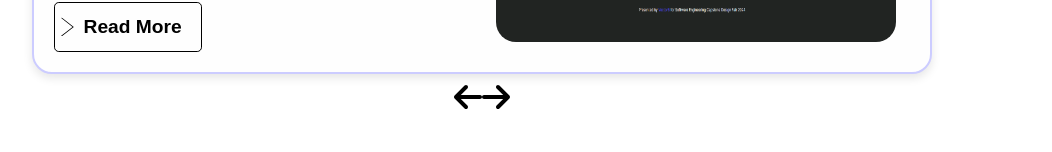
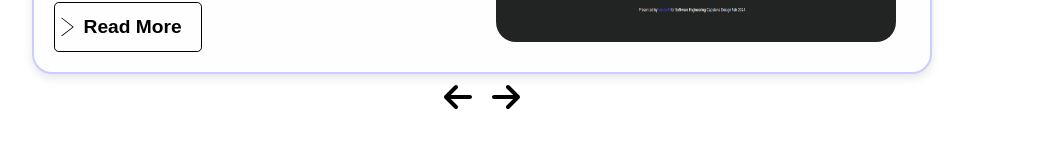
Before and after one commit to TienDatJohnyDo/johny-website, a React (Create React App) app: page / in a window 1280 px wide. Shown: the part 648-800 px from the top of the page, without its empty margins (158-1210 px from the left). Built offline with nearby package versions, Linux system fonts and the light colour scheme.

Commit message:
ARROW spaced

```diff
--- a/src/Components/Home.js
+++ b/src/Components/Home.js
@@ -161,13 +161,13 @@ function HomePage() {
                     </div>
                 </div>
                 <div className="flex justify-between mt-4">
-                    <button onClick={handlePrevProject}>
-                        <FontAwesomeIcon icon={faArrowLeft} />
-                    </button>
-                    <button onClick={handleNextProject}>
-                        <FontAwesomeIcon icon={faArrowRight} />
-                    </button>
-                </div>
+    <button onClick={handlePrevProject} style={{ marginRight: '10px' }}>
+        <FontAwesomeIcon icon={faArrowLeft} />
+    </button>
+    <button onClick={handleNextProject} style={{ marginLeft: '10px' }}>
+        <FontAwesomeIcon icon={faArrowRight} />
+    </button>
+</div>
                 <div style={{ marginBottom: '100px' }}></div>
                 <div className="self-start mt-10 ml-6 text-2xl font-bold text-black recent-projects-header">
                     Currently
```
